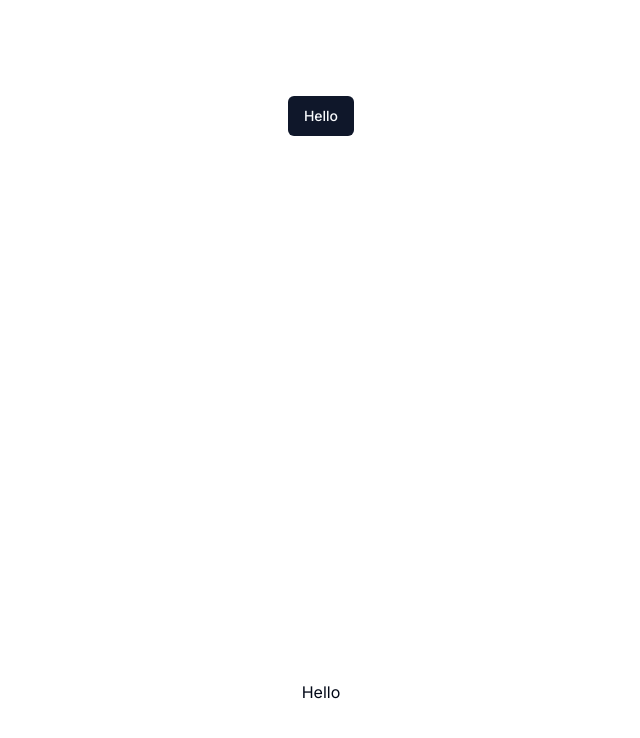
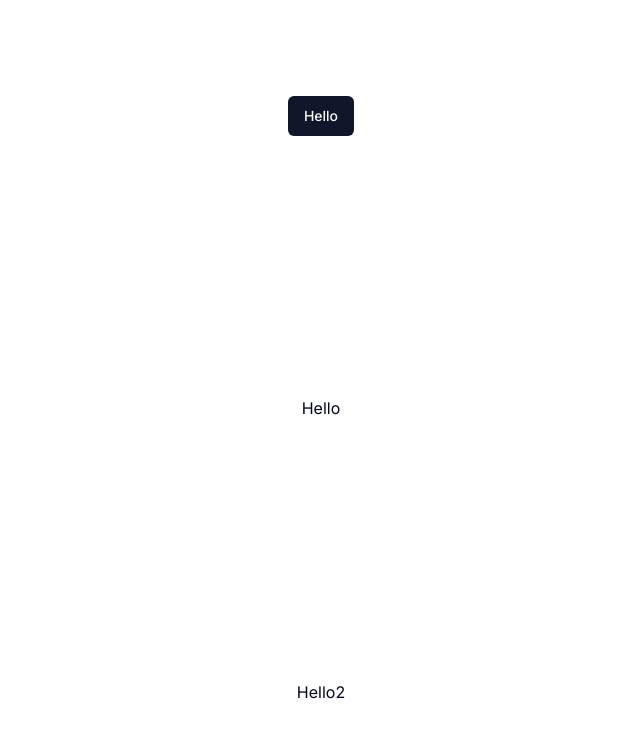
Before and after one commit to ingcarlostello/appyenda, a Next.js app: page / in a window 1280 px wide. Shown: the top 738 px of the page, without its empty margins (319-959 px from the left). Built offline with nearby package versions, Linux system fonts and the light colour scheme.

Commit message:
test: prueba numero 2

```diff
--- a/app/page.tsx
+++ b/app/page.tsx
@@ -5,6 +5,7 @@ export default function Home() {
     <main className="flex min-h-screen flex-col items-center justify-between p-24">
       <Button>Hello</Button>
       <h1>Hello</h1>
+      <h1>Hello2</h1>
     </main>
   );
 }
```
